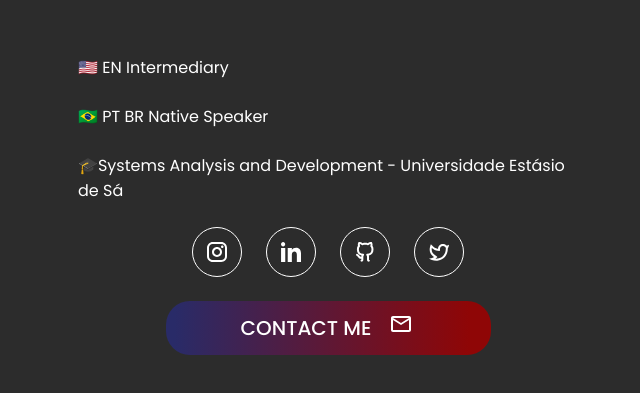
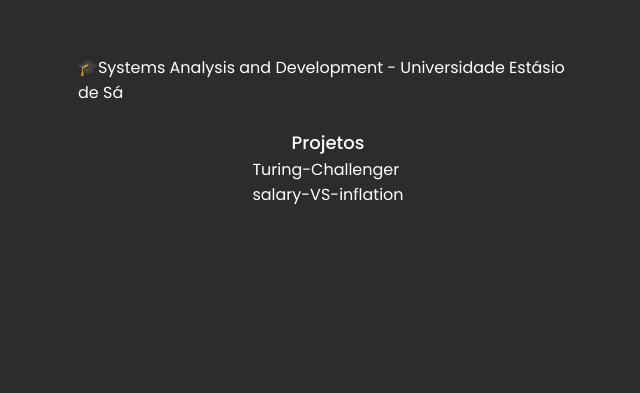
Before and after one commit to mtlouzada/my-portfolio, a Next.js app: page / in a window 1280 px wide. Shown: the part 839-1232 px from the top of the page, without its empty margins (312-952 px from the left). After the commit the page ends 1116 px from the top, so only its background shows below. Built offline with nearby package versions, Linux system fonts and the light colour scheme.

Commit message:
feat: Project folder create and start style component

```diff
--- a/src/app/components/header/header.tsx
+++ b/src/app/components/header/header.tsx
@@ -1,13 +1,25 @@
+import { SocialBtns } from "../social-btns/social-btns";
+import { EmailIcon } from "../icons/email-icon";
 import "./header.scss";
 
 
-export function Header(){
-    return(
+export function Header() {
+  return (
     <div className="header">
       <div>
         <h1>Matheus Louzada</h1>
         <h2>Web Developer</h2>
       </div>
+
+      <div className="buttons">
+        <SocialBtns />
+        <div>
+          <a className="btn-primary" href="mailto:mtlouzadaw3d@gmail.com">
+            contact me
+            <EmailIcon />
+          </a>
+        </div >
+      </div>
     </div>
   );
 }
--- a/src/app/components/information/information.tsx
+++ b/src/app/components/information/information.tsx
@@ -3,13 +3,6 @@
 export function Information() {
     return (
         <div className="infos">
-
-
-            <div className="languages-info">
-                <span>🇺🇸 EN Intermediary</span>
-                <span>🇧🇷 PT BR Native Speaker</span>
-            </div>
-
 
             <div className="educational-info">
                 <span>🎓</span>
--- /dev/null
+++ b/src/app/components/projects/projects.scss
@@ -0,0 +1,8 @@
+.container-projetos{
+    display: grid;
+
+    a{
+        text-decoration: none;
+        color: var(--text-primary);
+    }
+}
--- /dev/null
+++ b/src/app/components/projects/projects.tsx
@@ -0,0 +1,12 @@
+import { SectionTitle } from "../sectionTitle/sectionTitle";
+import "./projects.scss"
+
+export function Projects(){
+    return(
+        <div className="container-projetos">
+            <SectionTitle text="Projetos"/>
+            <a href="https://github.com/mtlouzada/turing-Challenger" target="_black">Turing-Challenger</a>
+            <a href="https://github.com/mtlouzada/salary-VS-inflation">salary-VS-inflation</a>
+        </div>
+    );
+}
--- /dev/null
+++ b/src/app/components/sectionTitle/sectionTitle.scss
@@ -0,0 +1,7 @@
+.section-title {
+    font-weight: 500;
+    font-size: 18px;
+    text-align: center;
+    line-height: 28px;
+    color: var(--text-primary);
+}
--- /dev/null
+++ b/src/app/components/sectionTitle/sectionTitle.tsx
@@ -0,0 +1,11 @@
+import "./sectionTitle.scss"
+
+interface SectionTitleProps {
+    text: string
+}
+
+export function SectionTitle({ text } : SectionTitleProps){
+    return(
+        <h3 className="section-title">{text}</h3>
+    )
+}
--- a/src/app/page.tsx
+++ b/src/app/page.tsx
@@ -1,7 +1,6 @@
 import { Header } from "../app/components/header/header";
-import { EmailIcon } from "./components/icons/email-icon";
 import { Information } from "./components/information/information"
-import { SocialBtns } from "./components/social-btns/social-btns";
+import { Projects } from "./components/projects/projects";
 import "./styles/home.scss"
 
 export default function Home() {
@@ -10,15 +9,7 @@
 
       <Header/>
       <Information/>
-      <div className="buttons">
-        <SocialBtns/>
-        <div>
-          <a className="btn-primary" href="mailto:mtlouzadaw3d@gmail.com">
-            contact me
-           <EmailIcon/>
-          </a>
-        </div >
-      </div>
+      <Projects/>
     </main >
   );
 }
```
Lines whose indentation alone changed are shown as unchanged.
